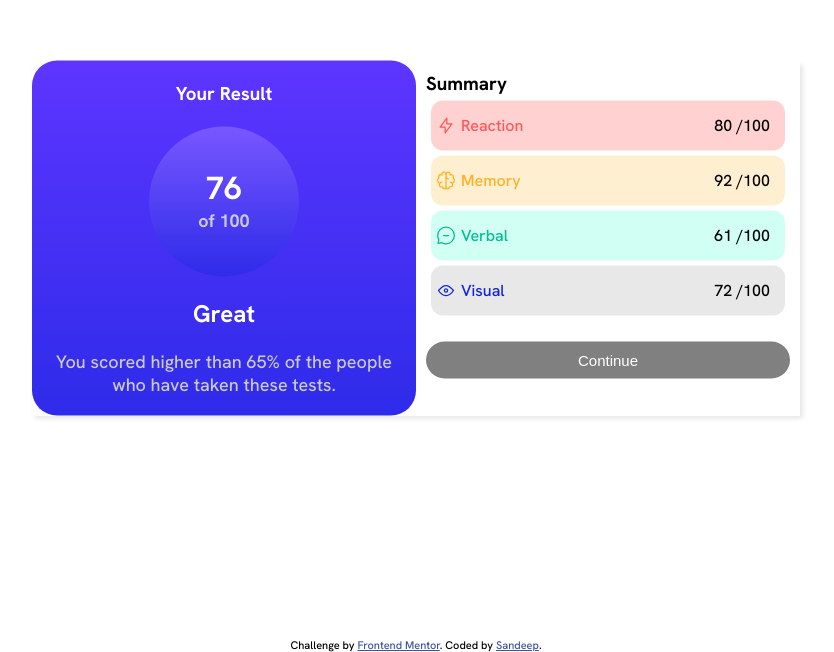
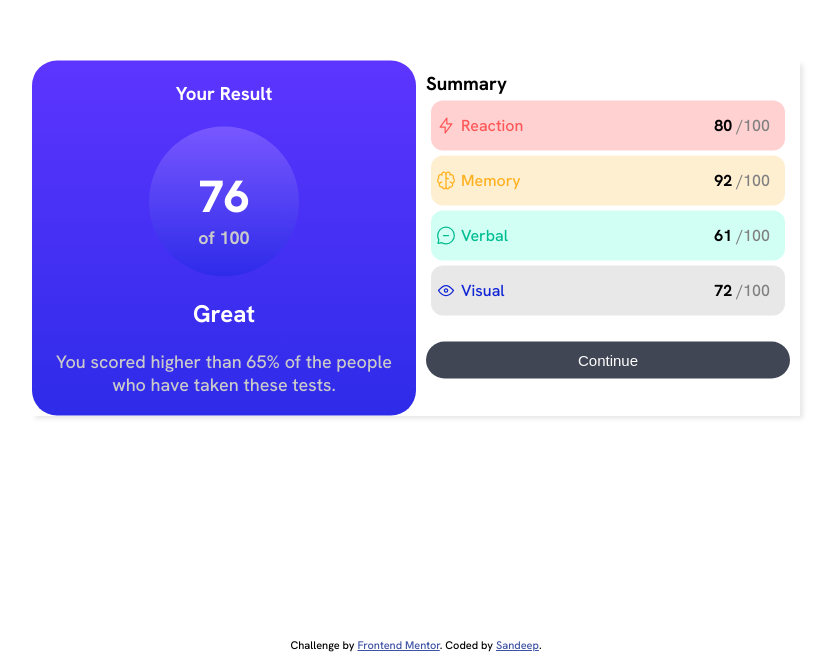
Before and after one commit to sandeepwebsite/results-summary-component, a plain HTML site: page index.html in a window 1280 px wide. Shown: the part 162-814 px from the top of the page, without its empty margins (224-1058 px from the left). Drawn offline with Linux system fonts and the light colour scheme.

```diff
--- a/index.html
+++ b/index.html
@@ -29,21 +29,21 @@
 
       <p><img src="/assets/images/icon-reaction.svg" />Reaction</p>
       <div class="text">
-        <span id="">80</span>
+        <span id="visual">80</span>
         <span>/100</span>
       </div>
     </li>
     <li class="two">
       <p><img src="/assets/images/icon-memory.svg" />Memory</p>
       <div class="text">
-        <span id="">92</span>
+        <span id="visual">92</span>
         <span>/100</span>
       </div>
     </li>
     <li class="three">
       <p><img src="/assets/images/icon-verbal.svg" />Verbal</p>
       <div class="text">
-        <span id="">61</span>
+        <span id="visual">61</span>
         <span>/100</span>
       </div>
     </li>
--- a/style.css
+++ b/style.css
@@ -8,7 +8,11 @@
   body{
     font-family: 'Hanken Grotesk', sans-serif;
   }
-  .innertext{
+  h1{
+    font-size: 45px;
+    font-weight: 800;
+  }
+  .innertext, text{
     color: rgb(202, 202, 202);
     font-size: 18px;
   }
@@ -74,11 +78,16 @@
     float: right;
     position: relative;
     right: 10px;
+    color: grey;
+    font-weight: 500;
+  }
+  #visual{
     color: black;
+    font-weight: 700;
   }
   .container-col button{
     padding: 10px;
-    background-color: gray;
+    background-color: rgb(65, 70, 85);
     border: none;
     cursor: pointer;
     width: 100%;
```
